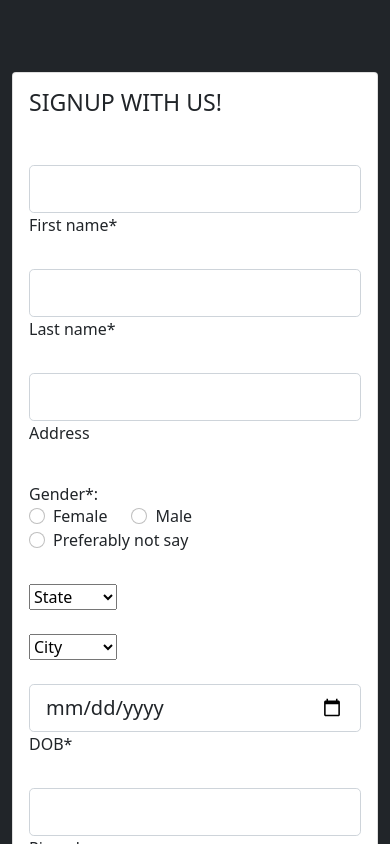
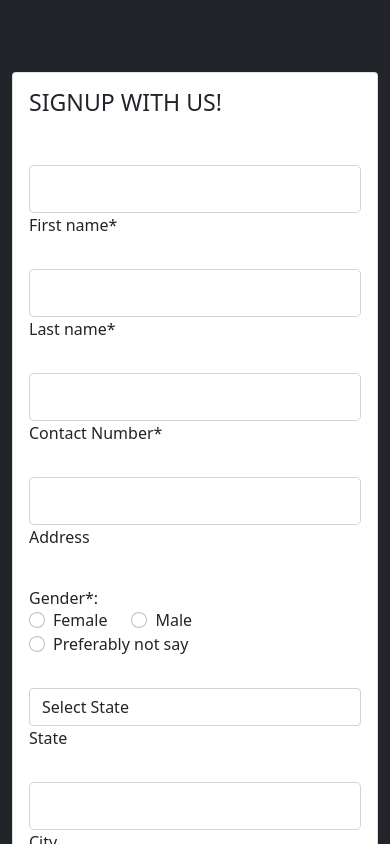
Before and after one commit to kakkarmanan/shrink4shrink2, a React (Create React App) app: page /register in a window 390 px wide. Shown: the top 844 px of the page. Built offline with nearby package versions, Linux system fonts and the light colour scheme.

Commit message:
captured states and set options for state

```diff
--- a/src/components/screens/login.jsx
+++ b/src/components/screens/login.jsx
@@ -4,11 +4,50 @@ class LoginPage extends React.Component{
   constructor(props){
     super(props);
     this.state = {
-      email:"",
-      password:"",
+      data: {
+        email: '',
+        password: ''
+      }
     }
+  };
+  onChange = e => this.setState({data: {...this.state.data, [e.target.name]: e.target.value}});
+
+  onReset=(eve)=>{
+    this.setState({data: {...this.state.data, email:"",password:""}});
   }
-        render(){return (
+
+  onSubmitSignIn=(event)=>{
+    console.log(this.state.data);
+    event.preventDefault();
+  //  fetch('https://botalysis.herokuapp.com/api/signin',{
+  //      method:'post',
+  //      headers:{'Content-type':'application/json'},
+  //      body:JSON.stringify({
+  //          email:this.state.data.email,
+  //          password:this.state.data.password,
+  //          admin:this.state.data.admin,
+  //      })
+  //  })
+  //      .then(response=>response.json())
+  //      .then(user=>{
+  //        console.log(user.isvalid);
+  //          if(user.email  && user.isvalid===false){
+  //            localStorage.setItem("user", JSON.stringify(user));
+  //            this.props.history.push("/employeePage");
+  //          }
+  //          else if(user.email  && user.isvalid===true){
+  //            localStorage.setItem("user", JSON.stringify(user));
+  //            this.props.history.push("/adminPage");
+  //          }
+  //          else{
+  //              alert('No matching Credentials!');
+  //          }
+  //      })
+ }
+        render()
+        {
+          const {data} = this.state;
+          return (
 
           <div>
             <section class="h-100 bg-dark">
@@ -32,20 +71,20 @@ class LoginPage extends React.Component{
                         <div class="row">
                           <div class="form-outline mb-4">
                             <div class="form-outline">
-                              <input type="email" id="form3Example1m" class="form-control form-control-lg" />
+                              <input type="email" id="form3Example1m" class="form-control form-control-lg" name="email" value={data.email} onChange = {this.onChange} required/>
                               <label class="form-label" for="form3Example1m">Email</label>
                             </div>
                           </div>
                         </div>
 
                         <div class="form-outline mb-4">
-                          <input type="password" id="form3Example97" class="form-control form-control-lg" />
+                          <input type="password" id="form3Example97" class="form-control form-control-lg" name="password" value={data.password} onChange = {this.onChange} required/>
                           <label class="form-label" for="form3Example97">Password</label>
                         </div>
 
                         <div class="d-flex justify-content-end pt-3">
-                          <button type="button" class="btn btn-light btn-lg b2-color">Reset all</button>
-                          <button type="button" class="btn btn-warning btn-lg ms-2 b1-color">Login</button>
+                          <button type="button" class="btn btn-light btn-lg b2-color" onClick={this.onReset} >Reset all</button>
+                          <button type="button" class="btn btn-warning btn-lg ms-2 b1-color" onClick = {this.onSubmitSignIn} >Login</button>
                         </div>
 
                       </div>
--- a/src/components/screens/register.jsx
+++ b/src/components/screens/register.jsx
@@ -4,8 +4,10 @@ class RegisterPage extends React.Component{
   constructor(props){
     super(props);
     this.state = {
+      data:{
       firstName:"",
       lastName:"",
+      phone:"",
       address:"",
       gender:"",
       state:"",
@@ -13,9 +15,70 @@ class RegisterPage extends React.Component{
       dob:"",
       pincode:"",
       email:"",
+      password:"",
+      cnfrmpassword:""
     }
   }
+  };
+  onChange = e => {
+    this.setState({data: {...this.state.data, [e.target.name]: e.target.value}});
+  }
+  onReset=(eve)=>{
+    eve.preventDefault();
+    this.setState({data: {...this.state.data, firstName:"",
+    lastName:"",
+    phone:"",
+    address:"",
+    gender:"",
+    state:"",
+    city:"",
+    dob:"",
+    pincode:"",
+    email:"",
+    password:"",
+    cnfrmpassword:""}});
+  }
+  onSubmitSignup = (event) => {
+    event.preventDefault();
+    console.log(this.state.data);
+//    if (this.state.data.password.length >= 8 && this.state.data.cnfrmpassword.length >= 8 && this.state.data.phone.length===13) {
+//      //eslint-disable-next-line
+//      if((this.state.data.password === this.state.data.cnfrmpassword )&& (/^\w+([\.-]?\w+)*@\w+([\.-]?\w+)*(\.\w{2,3})+$/.test(this.state.data.email,))){
+//        fetch('https://botalysis.herokuapp.com/api/signup', {
+//        method: 'post',
+//        headers: { 'Content-type': 'application/json' },
+//        body: JSON.stringify({
+//          name: this.state.data.username,
+//          email: this.state.data.email,
+//          phone: this.state.data.phone,
+//          branch: this.state.data.branch,
+//          password: this.state.data.password,
+//          picture: "https://i.dlpng.com/static/png/5066008-circled-user-icon-user-profile-icon-png-png-image-transparent-profile-icon-png-820_860_preview.png"
+//        })
+//      })
+//        .then(response => response.json())
+//        .then(user => {
+//          console.log(user);
+//          if (user.email) {
+//            // this.props.loadUser(user);
+//            console.log(this.props);
+//            // this.props.onRouteChange('home');
+//            this.props.history.push("/welcome");
+//            this.setState({ loading: true });
+//            //localStorage.removeItem("user");
+//          }
+//        })
+//      }
+//      else{
+//        this.setState({ loading: false });
+//      }
+//  }
+//  else {
+//    this.setState({ loading: false });
+//  }
+ }
         render(){
+          const {data} = this.state;
           return  (
             <div>
                 <section class="h-100 bg-dark">
@@ -39,24 +102,30 @@ class RegisterPage extends React.Component{
                 <div class="row">
                   <div class="col-md-6 mb-4">
                     <div class="form-outline">
-                      <input type="text" id="form3Example1m" class="form-control form-control-lg" />
+                      <input type="text" id="form3Example1m" class="form-control form-control-lg" name="firstName" value={data.firstName} onChange = {this.onChange} required/>
                       <label class="form-label" for="form3Example1m">First name*</label>
                     </div>
                   </div>
                   <div class="col-md-6 mb-4">
                     <div class="form-outline">
-                      <input type="text" id="form3Example1n" class="form-control form-control-lg" />
+                      <input type="text" id="form3Example1n" class="form-control form-control-lg" name="lastName" value={data.lastName} onChange = {this.onChange} required/>
                       <label class="form-label" for="form3Example1n">Last name*</label>
                     </div>
                   </div>
                 </div>
+                <div class="col-md-6 mb-4">
+                    <div class="form-outline">
+                      <input type="text" id="form3Example1m" class="form-control form-control-lg" name="phone" value={data.phone} onChange = {this.onChange} required/>
+                      <label class="form-label" for="form3Example1m">Contact Number*</label>
+                    </div>
+                  </div>
 
                 <div class="form-outline mb-4">
-                  <input type="text" id="form3Example8" class="form-control form-control-lg" />
+                  <input type="text" id="form3Example8" class="form-control form-control-lg" name="address" value={data.address} onChange = {this.onChange} required/>
                   <label class="form-label" for="form3Example8">Address</label>
                 </div>
 
-                <div class="d-md-flex justify-content-start align-items-center mb-4 py-2">
+                <div class="d-md-flex justify-content-start align-items-center mb-4 py-2" onChange = {this.onChange}>
 
                   <h6 class="mb-0 me-4">Gender*: </h6>
 
@@ -64,9 +133,9 @@ class RegisterPage extends React.Component{
                     <input
                       class="form-check-input"
                       type="radio"
-                      name="inlineRadioOptions"
+                      name="gender"
                       id="femaleGender"
-                      value="option1"
+                      value="female"
                     />
                     <label class="form-check-label" for="femaleGender">Female</label>
                   </div>
@@ -75,9 +144,9 @@ class RegisterPage extends React.Component{
                     <input
                       class="form-check-input"
                       type="radio"
-                      name="inlineRadioOptions"
+                      name="gender"
                       id="maleGender"
-                      value="option2"
+                      value="male"
                     />
                     <label class="form-check-label" for="maleGender">Male</label>
                   </div>
@@ -86,9 +155,9 @@ class RegisterPage extends React.Component{
                     <input
                       class="form-check-input"
                       type="radio"
-                      name="inlineRadioOptions"
+                      name="gender"
                       id="otherGender"
-                      value="option3"
+                      value="pns"
                     />
                     <label class="form-check-label" for="otherGender">Preferably not say</label>
                   </div>
@@ -98,54 +167,85 @@ class RegisterPage extends React.Component{
                 <div class="row">
                   <div class="col-md-6 mb-4">
 
-                    <select class="select">
-                      <option value="1">State</option>
-                      <option value="2">Option 1</option>
-                      <option value="3">Option 2</option>
-                      <option value="4">Option 3</option>
-                    </select>
-
-                  </div>
-                  <div class="col-md-6 mb-4">
-
-                    <select class="select">
-                      <option value="1">City</option>
-                      <option value="2">Option 1</option>
-                      <option value="3">Option 2</option>
-                      <option value="4">Option 3</option>
-                    </select>
+                  <select name="state" id="state" class="form-control" onChange = {this.onChange}>
+                  <option value="">Select State</option>
+<option value="Andhra Pradesh">Andhra Pradesh</option>
+<option value="Andaman and Nicobar Islands">Andaman and Nicobar Islands</option>
+<option value="Arunachal Pradesh">Arunachal Pradesh</option>
+<option value="Assam">Assam</option>
+<option value="Bihar">Bihar</option>
+<option value="Chandigarh">Chandigarh</option>
+<option value="Chhattisgarh">Chhattisgarh</option>
+<option value="Dadar and Nagar Haveli">Dadar and Nagar Haveli</option>
+<option value="Daman and Diu">Daman and Diu</option>
+<option value="Delhi">Delhi</option>
+<option value="Lakshadweep">Lakshadweep</option>
+<option value="Puducherry">Puducherry</option>
+<option value="Goa">Goa</option>
+<option value="Gujarat">Gujarat</option>
+<option value="Haryana">Haryana</option>
+<option value="Himachal Pradesh">Himachal Pradesh</option>
+<option value="Jammu and Kashmir">Jammu and Kashmir</option>
+<option value="Jharkhand">Jharkhand</option>
+<option value="Karnataka">Karnataka</option>
+<option value="Kerala">Kerala</option>
+<option value="Madhya Pradesh">Madhya Pradesh</option>
+<option value="Maharashtra">Maharashtra</option>
+<option value="Manipur">Manipur</option>
+<option value="Meghalaya">Meghalaya</option>
+<option value="Mizoram">Mizoram</option>
+<option value="Nagaland">Nagaland</option>
+<option value="Odisha">Odisha</option>
+<option value="Punjab">Punjab</option>
+<option value="Rajasthan">Rajasthan</option>
+<option value="Sikkim">Sikkim</option>
+<option value="Tamil Nadu">Tamil Nadu</option>
+<option value="Telangana">Telangana</option>
+<option value="Tripura">Tripura</option>
+<option value="Uttar Pradesh">Uttar Pradesh</option>
+<option value="Uttarakhand">Uttarakhand</option>
+<option value="West Bengal">West Bengal</option>
+</select>
+<label class="form-label" for="form3Example1n">State</label>
 
                   </div>
                 </div>
 
+                <div class="col-md-6 mb-4">
+                    <div class="form-outline">
+                      <input type="text" id="form3Example1n" class="form-control form-control-lg" name="city" value={data.city} onChange = {this.onChange} required/>
+                      <label class="form-label" for="form3Example1n">City</label>
+                    </div>
+                  </div>
+
                 <div class="form-outline mb-4">
-                  <input type="date" id="form3Example9" class="form-control form-control-lg" />
+                  <input type="date" id="form3Example9" class="form-control form-control-lg" name="dob" value={data.dob} onChange = {this.onChange} required />
                   <label class="form-label" for="form3Example9">DOB*</label>
                 </div>
 
                 <div class="form-outline mb-4">
-                  <input type="text" id="form3Example90" class="form-control form-control-lg" />
+                  <input type="text" id="form3Example90" class="form-control form-control-lg" name="pincode" value={data.pincode} onChange = {this.onChange} required/>
                   <label class="form-label" for="form3Example90">Pincode</label>
                 </div>
 
                 <div class="form-outline mb-4">
-                  <input type="email" id="form3Example97" class="form-control form-control-lg" />
+                  <input type="email" id="form3Example97" class="form-control form-control-lg" name="email" value={data.email} onChange = {this.onChange} required/>
                   <label class="form-label" for="form3Example97">Email ID*</label>
                 </div>
 
                 <div class="form-outline mb-4">
-                  <input type="password" id="form3Example97" class="form-control form-control-lg" />
+                  <input type="password" id="form3Example97" class="form-control form-control-lg" name="password" value={data.password} onChange = {this.onChange} required/>
                   <label class="form-label" for="form3Example97">Password*</label>
                 </div>
 
                 <div class="form-outline mb-4">
-                  <input type="password" id="form3Example97" class="form-control form-control-lg" />
+                  <input type="password" id="form3Example97" class="form-control form-control-lg" name="cnfrmpassword" value={data.cnfrmpassword} onChange = {this.onChange} required/>
                   <label class="form-label" for="form3Example97">Confirm Password*</label>
                 </div>
 
                 <div class="d-flex justify-content-end pt-3">
-                  <button type="button" class="btn btn-light btn-lg b2-color">Reset all</button>
-                  <button type="button" class="btn btn-warning btn-lg ms-2 b1-color">Register</button>
+                  <button type="button" class="btn btn-light btn-lg b2-color" onClick={this.onReset} >Reset all</button>
+                  <button type="button" class="btn btn-warning btn-lg ms-2 b1-color" onClick={this.onSubmitSignup}>Register</button>
                 </div>
 
               </div>
```
